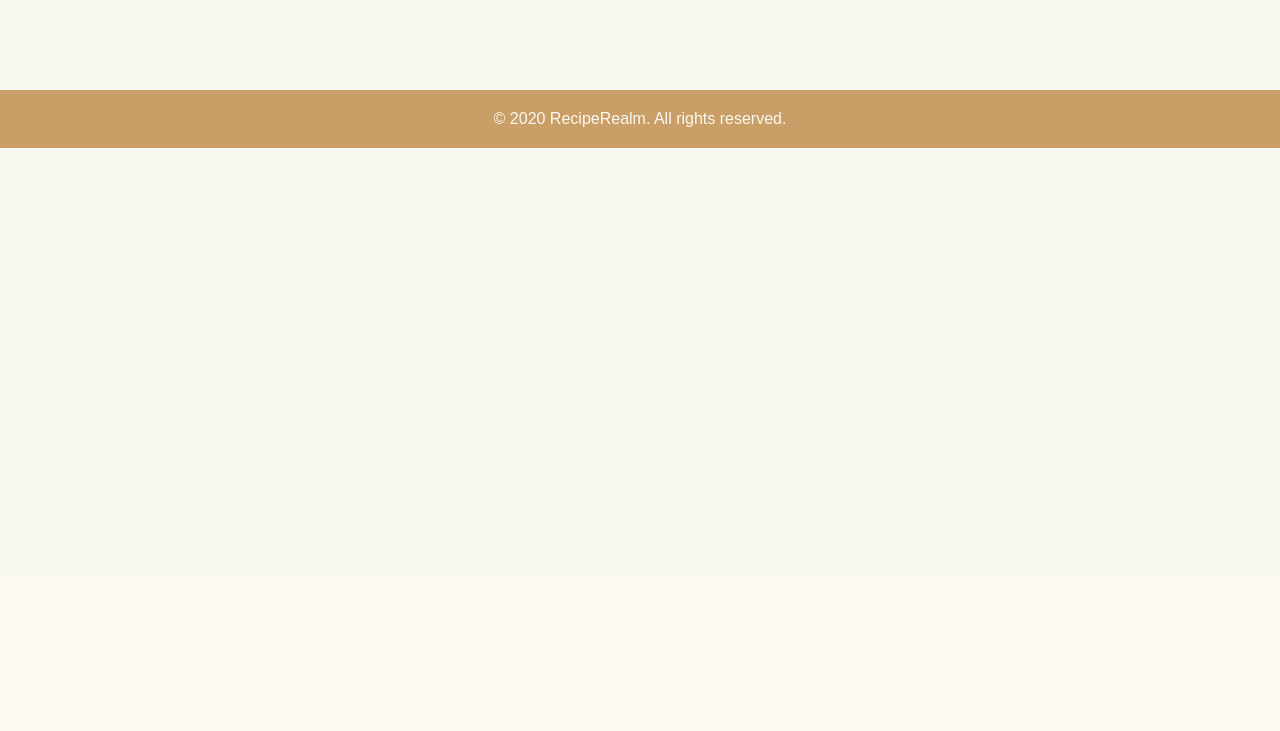
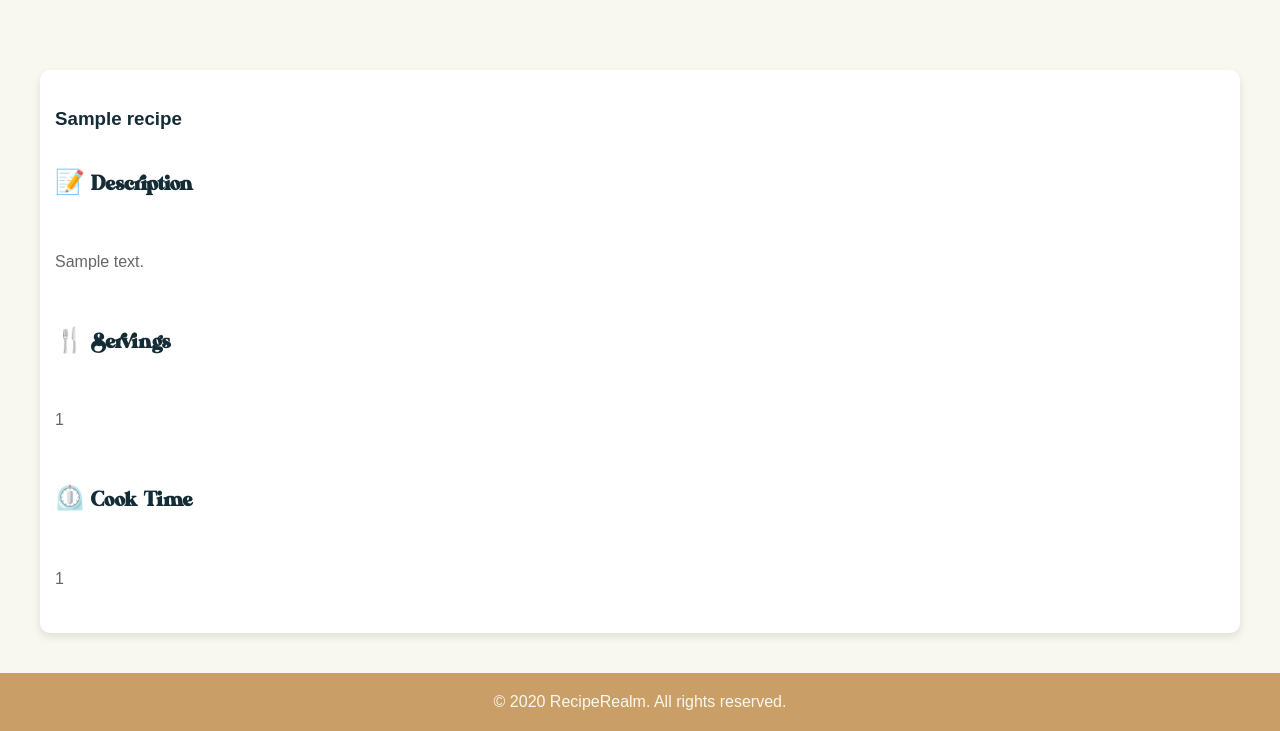
Before and after one commit to jorgegarcelan/web_apps, a Flask app: template Recipes/templates/recipes/recipes.html in a window 1280 px wide. Shown: the part 223-954 px from the top of the page. Before the commit the page ends 371 px from the top, so only its background shows below. Run offline with Flask 3, Linux system fonts and the light colour scheme; tables that the repository leaves empty hold one stand-in row (values such as "Sample post"); the template is opened without the code that fills it: values that come from a table or form of the project are taken from there, most other values are stand-ins (such as "Sample title", 1, 10 or a date in 2020).

Commit message:
updated recipes.html

```diff
--- a/Recipes/templates/recipes/recipes.html
+++ b/Recipes/templates/recipes/recipes.html
@@ -9,5 +9,23 @@ User
 {% endblock %}
 
 {% block content %}
-
+<div class="recipe-card">
+  <div class="card-image">
+  </div>
+  <div class="card-body">
+      <h3 class="recipe-title">{{ recipe.title }}</h2>
+      <span class="recipe-description">
+          <h2>📝 Description</h3>
+          <p>{{ recipe.description }}</p>
+          </span>
+      <span class="recipe-servings">
+          <h2>🍴 Servings</h3>
+          <p>{{ recipe.servings }}</p>
+      </span>
+      <span class="recipe-cook-time">
+          <h2>⏲️ Cook Time</h3>
+          <p>{{ recipe.cook_time }}</p>
+      </span>
+  </div>
+</div>
 {% endblock %}
```
